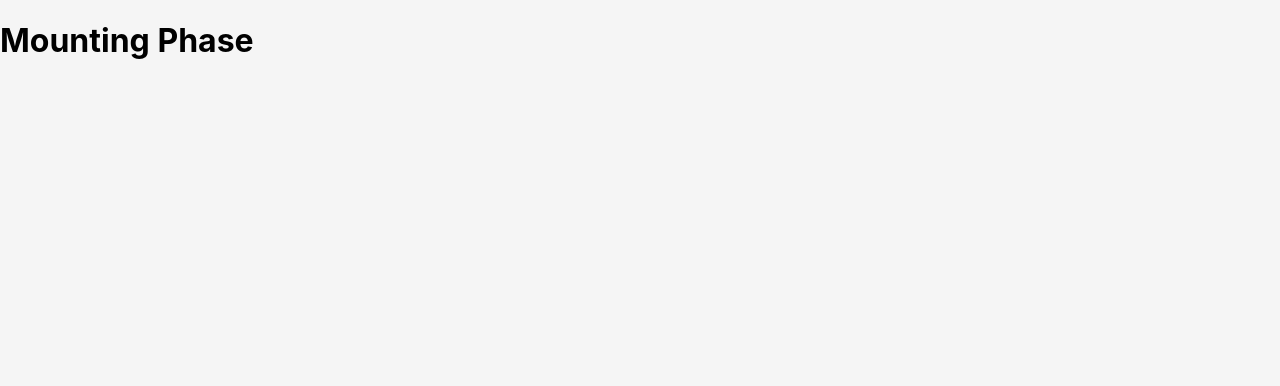
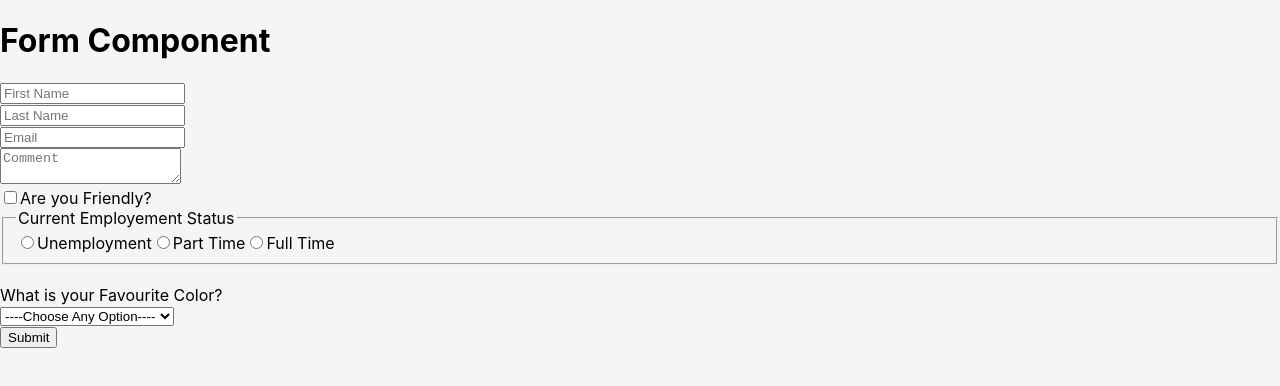
Before and after one commit to Arafat-alim/react-class-component, a React (Create React App) app: page / in a window 1280 px wide. Shown: the top 386 px of the page. Built offline with nearby package versions, Linux system fonts and the light colour scheme; no server answers.

Commit message:
form part 1 - structuring

```diff
--- a/src/App.js
+++ b/src/App.js
@@ -1,12 +1,12 @@
 import React from "react";
-import MountingPhase from "./components/LifeCycle/MountingPhase";
+import Form from "./components/LifeCycle/Form";
 
 export default class App extends React.Component {
   render() {
     console.log("App - Render Method");
     return (
       <div>
-        <MountingPhase />
+        <Form />
       </div>
     );
   }
--- /dev/null
+++ b/src/components/LifeCycle/Form.jsx
@@ -0,0 +1,95 @@
+import React from "react";
+
+export default class Form extends React.Component {
+  state = {
+    firstName: "",
+    lastName: "",
+    email: "",
+    comments: "",
+    isChecked: "",
+    employement: "",
+    favColor: "",
+  };
+  render() {
+    return (
+      <div>
+        <h1>Form Component</h1>
+        <form>
+          <input
+            type="text"
+            placeholder="First Name"
+            name="firstName"
+            value={this.state.firstName}
+          />
+          <br />
+          <input
+            type="text"
+            placeholder="Last Name"
+            name="lastName"
+            value={this.state.lastName}
+          />
+          <br />
+          <input
+            type="email"
+            placeholder="Email"
+            name="email"
+            value={this.state.email}
+          />
+          <br />
+          <textarea
+            placeholder="Comment"
+            name="comments"
+            value={this.state.comments}
+          />
+          <br />
+          <input
+            type="checkbox"
+            id="isFriendly"
+            name="isChecked"
+            value={this.state.isChecked}
+          />
+          <label htmlFor="isFriendly">Are you Friendly?</label>
+          <fieldset>
+            <legend>Current Employement Status</legend>
+            <input
+              type="radio"
+              name="employment"
+              id="unemployed"
+              checked={this.state.employement === "unemployed"}
+            />
+            <label htmlFor="unemployed">Unemployment</label>
+            <input
+              type="radio"
+              name="employment"
+              id="part-time"
+              checked={this.state.employement === "part-time"}
+            />
+            <label htmlFor="employed">Part Time</label>
+            <input
+              type="radio"
+              name="employment"
+              id="full-time"
+              checked={this.state.employement === "full-time"}
+            />
+            <label htmlFor="full-time">Full Time</label>
+          </fieldset>
+          <br />
+          <label htmlFor="favColor">What is your Favourite Color?</label>
+          <br />
+          <select name="favColor" id="favColor" value={this.state.favColor}>
+            <option value="#">----Choose Any Option----</option>
+            <option value="red">Red</option>
+            <option value="orange">Orange</option>
+            <option value="yellow">Yellow</option>
+            <option value="green">Green</option>
+            <option value="blue">Blue</option>
+            <option value="indigo">Indigo</option>
+            <option value="violet">Violet</option>
+          </select>
+          <br />
+          <button>Submit</button>
+        </form>
+      </div>
+    );
+  }
+}
```
